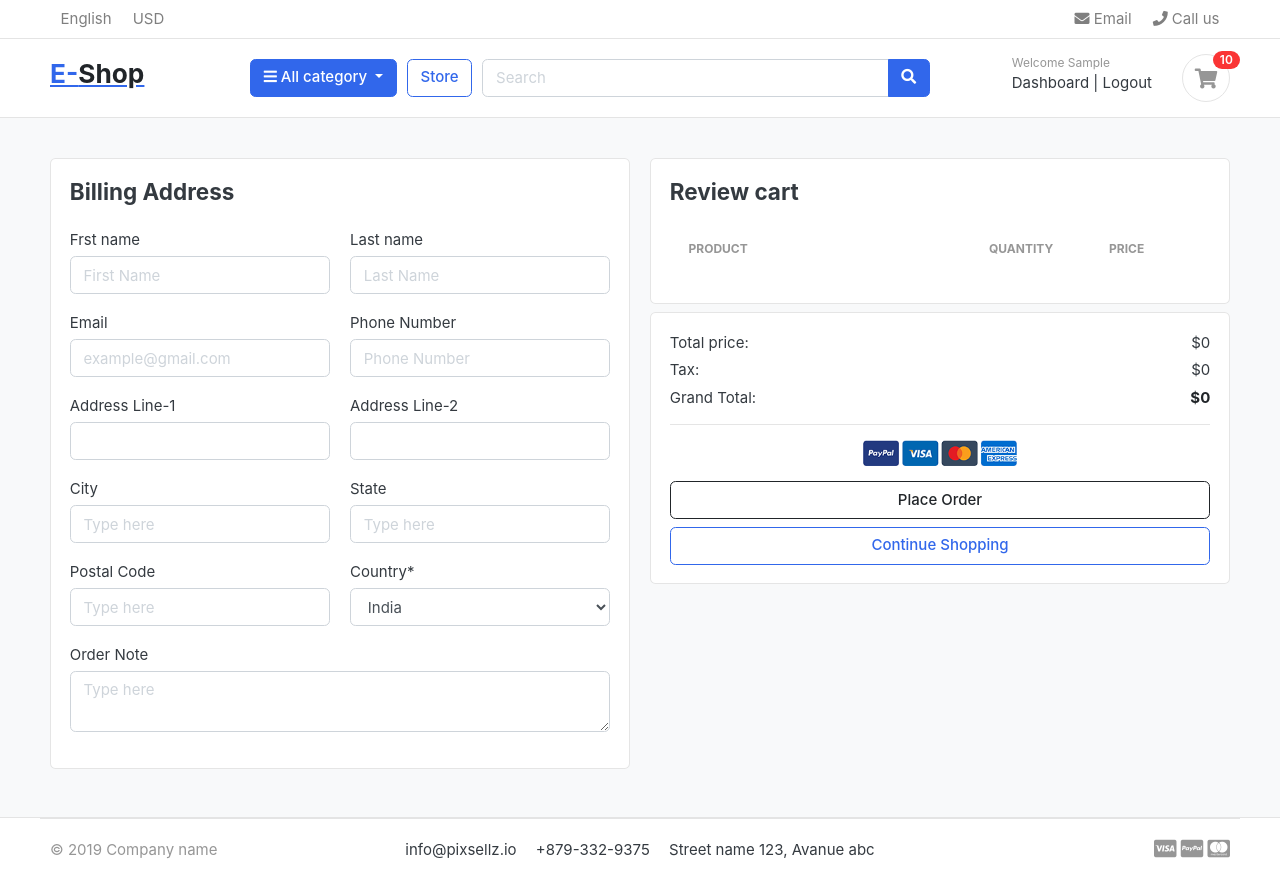
After one commit to SantoshRaj007/python-proj, a Django app: page /cart/checkout/ in a window 1280 px wide. The commit adds this page. Run offline with Django 5.2, Linux system fonts and the light colour scheme; a user stored in the database is signed in; tables that the repository leaves empty hold one stand-in row (values such as "Sample post"); lists and menus that the app fills with data are empty; some libraries are stand-ins or nearby versions; some web fonts are replaced.

Commit message:
cart and shipping is working

```diff
--- a/accounts/urls.py
+++ b/accounts/urls.py
@@ -11,6 +11,6 @@ urlpatterns = [
     path('activate/<uidb64>/<token>/', views.activate, name='activate'),
 
     path('forgotPassword/', views.forgotPassword, name='forgotPassword'),
-    path('resetpassword_validate/<uidb64>/<token>/', views.activate, name='resetpassword_validate'),
+    path('resetpassword_validate/<uidb64>/<token>/', views.resetpassword_validate, name='resetpassword_validate'),
     path('resetPassword/', views.resetPassword, name='resetPassword'),
 ]
--- a/carts/context_processors.py
+++ b/carts/context_processors.py
@@ -8,7 +8,10 @@ def counter(request):
     else:
         try:
             cart = Cart.objects.filter(cart_id=_cart_id(request))
-            cart_items = CartItem.objects.all().filter(cart=cart[:1])
+            if request.user.is_authenticated:
+                cart_items = CartItem.objects.all().filter(user=request.user)
+            else:
+                cart_items = CartItem.objects.all().filter(cart=cart[:1])
             for cart_item in cart_items:
                 cart_count += cart_item.quantity
         except Cart.DoesNotExist:
--- a/carts/models.py
+++ b/carts/models.py
@@ -1,4 +1,5 @@
 from django.db import models
+from accounts.models import Account
 from store.models import Product, Variation
 
 
@@ -12,9 +13,10 @@ class Cart(models.Model):
         return self.cart_id
 
 class CartItem(models.Model):
+    user = models.ForeignKey(Account, on_delete=models.CASCADE, null=True)
     product = models.ForeignKey(Product, on_delete=models.CASCADE)
     variations = models.ManyToManyField(Variation, blank=True)
-    cart = models.ForeignKey(Cart, on_delete=models.CASCADE)
+    cart = models.ForeignKey(Cart, on_delete=models.CASCADE, null=True)
     quantity = models.IntegerField()
     is_active = models.BooleanField(default=True)
 
--- a/carts/urls.py
+++ b/carts/urls.py
@@ -6,4 +6,6 @@ urlpatterns = [
     path('add_cart/<int:product_id>/', views.add_cart, name='add_cart'),
     path('remove_cart/<int:product_id>/<int:cart_item_id>/', views.remove_cart, name='remove_cart'),
     path('remove_cart_item/<int:product_id>/<int:cart_item_id>/', views.remove_cart_item, name='remove_cart_item'),
+
+    path('checkout/', views.checkout, name='checkout'),
 ]
--- a/carts/views.py
+++ b/carts/views.py
@@ -2,6 +2,7 @@ from django.shortcuts import get_object_or_404, redirect, render
 from .models import Cart, CartItem
 from store.models import Product, Variation
 from django.core.exceptions import ObjectDoesNotExist
+from django.contrib.auth.decorators import login_required
 
 # Create your views here.
 def _cart_id(request):
@@ -12,65 +13,116 @@ def _cart_id(request):
 
 
 def add_cart(request, product_id):
+    current_user = request.user
     product = Product.objects.get(id=product_id)
-    product_variation = []
-    if request.method == 'POST':
-        for item in request.POST:
-            key = item
-            value = request.POST[key]
+    # if the user is authenticated
+    if current_user.is_authenticated:
+        product_variation = []
+        if request.method == 'POST':
+            for item in request.POST:
+                key = item
+                value = request.POST[key]
 
-            try:
-                variation = Variation.objects.get(product=product, variation_category__iexact=key, variation_value__iexact=value)
-                product_variation.append(variation)
-            except:
-                pass
+                try:
+                    variation = Variation.objects.get(product=product, variation_category__iexact=key, variation_value__iexact=value)
+                    product_variation.append(variation)
+                except:
+                    pass
+
+        is_cart_item_exists = CartItem.objects.filter(product=product, user=current_user).exists()
+        if is_cart_item_exists:
+            cart_item = CartItem.objects.filter(product=product, user=current_user)
+            ex_var_list = []
+            id = []
+            for item in cart_item:
+                existing_variation = item.variations.all()
+                ex_var_list.append(list(existing_variation))
+                id.append(item.id)
+
+            if product_variation in ex_var_list:
+                index = ex_var_list.index(product_variation)
+                item_id = id[index]
+                item = CartItem.objects.get(product=product, id=item_id)
+                item.quantity += 1
+                item.save()
+
+            else:
+                item = CartItem.objects.create(product=product, quantity=1, user=current_user)
+                if len(product_variation) > 0:
+                    item.variations.clear()
+                    item.variations.add(*product_variation)
+                item.save()
+        else:
+            cart_item = CartItem.objects.create(
+                product = product,
+                quantity = 1,
+                user = current_user,
+            )
+            if len(product_variation) > 0:
+                cart_item.variations.clear()
+                cart_item.variations.add(*product_variation)
+            cart_item.save()
+        return redirect('cart')
+    # if user is not authenticated
+    else:
+        product_variation = []
+        if request.method == 'POST':
+            for item in request.POST:
+                key = item
+                value = request.POST[key]
+
+                try:
+                    variation = Variation.objects.get(product=product, variation_category__iexact=key, variation_value__iexact=value)
+                    product_variation.append(variation)
+                except:
+                    pass
 
 
-    try:
-        cart = Cart.objects.get(cart_id=_cart_id(request))
-    except Cart.DoesNotExist:
-        cart = Cart.objects.create(
-            cart_id = _cart_id(request)
-        )
-    cart.save()
+        try:
+            cart = Cart.objects.get(cart_id=_cart_id(request))
+        except Cart.DoesNotExist:
+            cart = Cart.objects.create(
+                cart_id = _cart_id(request)
+            )
+        cart.save()
 
-    is_cart_item_exists = CartItem.objects.filter(product=product, cart=cart).exists()
-    if is_cart_item_exists:
-        cart_item = CartItem.objects.filter(product=product, cart=cart)
+        is_cart_item_exists = CartItem.objects.filter(product=product, cart=cart).exists()
+        if is_cart_item_exists:
+            cart_item = CartItem.objects.filter(product=product, cart=cart)
 
-        ex_var_list = []
-        id = []
-        for item in cart_item:
-            existing_variation = item.variations.all()
-            ex_var_list.append(list(existing_variation))
-            id.append(item.id)
+            ex_var_list = []
+            id = []
+            for item in cart_item:
+                existing_variation = item.variations.all()
+                ex_var_list.append(list(existing_variation))
+                id.append(item.id)
 
-        print(ex_var_list)
+            print(ex_var_list)
 
-        if product_variation in ex_var_list:
-            index = ex_var_list.index(product_variation)
-            item_id = id[index]
-            item = CartItem.objects.get(product=product, id=item_id)
-            item.quantity += 1
-            item.save()
+            if product_variation in ex_var_list:
+                index = ex_var_list.index(product_variation)
+                item_id = id[index]
+                item = CartItem.objects.get(product=product, id=item_id)
+                item.quantity += 1
+                item.save()
 
+            else:
+                item = CartItem.objects.create(product=product, quantity=1, cart=cart)
+                if len(product_variation) > 0:
+                    item.variations.clear()
+                    item.variations.add(*product_variation)
+                item.save()
         else:
-            item = CartItem.objects.create(product=product, quantity=1, cart=cart)
+            cart_item = CartItem.objects.create(
+                product = product,
+                quantity = 1,
+                cart = cart,
+            )
             if len(product_variation) > 0:
-                item.variations.clear()
-                item.variations.add(*product_variation)
-            item.save()
-    else:
-        cart_item = CartItem.objects.create(
-            product = product,
-            quantity = 1,
-            cart = cart,
-        )
-        if len(product_variation) > 0:
-            cart_item.variations.clear()
-            cart_item.variations.add(*product_variation)
-        cart_item.save()
-    return redirect('cart')
+                cart_item.variations.clear()
+                cart_item.variations.add(*product_variation)
+            cart_item.save()
+        return redirect('cart')
 
 def remove_cart(request, product_id, cart_item_id):
     cart = Cart.objects.get(cart_id=_cart_id(request))
@@ -97,6 +149,33 @@ def cart(request, total=0, quantity=0, cart_items=None):
     try:
         tax = 0
         grand_total = 0
+        if request.user.is_authenticated:
+            cart_items = CartItem.objects.filter(user=request.user, is_active=True)
+        else:
+            cart = Cart.objects.get(cart_id=_cart_id(request))
+            cart_items = CartItem.objects.filter(cart=cart, is_active=True)
+        for cart_item in cart_items:
+            total += (cart_item.product.price * cart_item.quantity)
+            quantity += cart_item.quantity
+        tax = (1 * total)/100
+        grand_total = total + tax
+    except ObjectDoesNotExist:
+        pass  #just ignore
+
+    context = {
+        'total': total,
+        'quantity': quantity,
+        'cart_items': cart_items,
+        'tax': tax,
+        'grand_total': grand_total,
+    }
+    return render(request, 'store/cart.html', context)
+
+@login_required(login_url='login')
+def checkout(request, total=0, quantity=0, cart_items=None):
+    try:
+        tax = 0
+        grand_total = 0
         cart = Cart.objects.get(cart_id=_cart_id(request))
         cart_items = CartItem.objects.filter(cart=cart, is_active=True)
         for cart_item in cart_items:
@@ -114,4 +193,4 @@ def cart(request, total=0, quantity=0, cart_items=None):
         'tax': tax,
         'grand_total': grand_total,
     }
-    return render(request, 'store/cart.html', context)
+    return render(request, 'store/checkout.html', context)
--- a/ecart/settings.py
+++ b/ecart/settings.py
@@ -136,6 +136,6 @@ MESSAGE_TAGS = {
 #configure email host SMTP
 EMAIL_HOST = 'smtp.gmail.com'
 EMAIL_PORT = 587
-EMAIL_HOST_USER = 'sweet007bca@gmail.com'
-EMAIL_HOST_PASSWORD = 'Sannu85888@#'
+EMAIL_HOST_USER = 'demoinfo.in@gmail.com'
+EMAIL_HOST_PASSWORD = 'Sannu85888.'
 EMAIL_USE_TLS = True
--- a/templates/accounts/reset_password_email.html
+++ b/templates/accounts/reset_password_email.html
@@ -3,7 +3,7 @@
 Hi {{ user.first_name }},
 
 As requested, Please click on below link to reset your password.
-http://{{domain}}{% url 'resetpassword_validate' uidb64=uid token=token %}
+<a href="http://{{domain}}{% url 'resetpassword_validate' uidb64=uid token=token %}">Reset Password</a>
 
 if you think it's you, please ignore this email.
 
--- a/templates/store/cart.html
+++ b/templates/store/cart.html
@@ -96,7 +96,7 @@
                         <p class="text-center mb-3">
                             <img src="{% static 'images/misc/payments.png' %}" height="26">
                         </p>
-                        <a href="./place-order.html" class="btn btn-primary btn-block"> Checkout </a>
+                        <a href="{% url 'checkout' %}" class="btn btn-primary btn-block"> Checkout </a>
                         <a href="{% url 'store' %}" class="btn btn-light btn-block">Continue Shopping</a>
                     </div>
                 </div>
--- /dev/null
+++ b/templates/store/checkout.html
@@ -0,0 +1,163 @@
+{% extends 'base.html' %}
+
+{% load static %}
+
+{% block content %}
+
+<section class="section-content padding-y bg">
+    <div class="container">
+        <div class="row">
+            <main class="col-md-6">
+
+                <article class="card mb-2">
+                    <div class="card-body">
+                        <h4 class="card-title mb-4">Billing Address</h4>
+                        <form action="" method="POST">
+                            {% csrf_token %}
+                            <div class="row">
+                                <div class="form-group col-sm-6">
+                                    <label>Frst name</label>
+                                    <input type="text" name="first_name" placeholder="First Name" class="form-control" required>
+                                </div>
+                                <div class="form-group col-sm-6">
+                                    <label>Last name</label>
+                                    <input type="text" name="last_name" placeholder="Last Name" class="form-control">
+                                </div>
+                            </div>
+                            <div class="row">
+                                <div class="form-group col-sm-6">
+                                    <label>Email</label>
+                                    <input type="email" placeholder="example@gmail.com" class="form-control">
+                                </div>
+                                <div class="form-group col-sm-6">
+                                    <label>Phone Number</label>
+                                    <input type="number" placeholder="Phone Number" name="phone_number" class="form-control">
+                                </div>
+                            </div>
+                            <div class="row">
+                                <div class="form-group col-sm-6">
+                                    <label>Address Line-1</label>
+                                    <input type="text" name="address" class="form-control">
+                                </div>
+                                <div class="form-group col-sm-6">
+                                    <label>Address Line-2</label>
+                                    <input type="text" name="address" class="form-control">
+                                </div>
+                            </div>
+                            <div class="row">
+                                <div class="form-group col-sm-6">
+                                    <label>City</label>
+                                    <input type="text" placeholder="Type here" class="form-control">
+                                </div>
+                                <div class="form-group col-sm-6">
+                                    <label>State</label>
+                                    <input type="text" placeholder="Type here" class="form-control">
+                                </div>
+                            </div>
+                            <div class="row">
+                                <div class="form-group col-sm-6">
+                                    <label>Postal Code</label>
+                                    <input type="number" placeholder="Type here" class="form-control">
+                                </div>
+                                <div class="form-group col-sm-6">
+                                    <label>Country*</label>
+                                    <select name="" class="form-control">
+                                        <option value="">India</option>
+                                        <option value="">United States</option>
+                                        <option value="">France</option>
+                                        <option value="">Italy</option>
+                                    </select>
+                                </div>
+                            </div>
+                            <div class="row">
+                                <div class="form-group col-sm-12">
+                                    <label>Order Note</label>
+                                    <textarea type="text" placeholder="Type here" rows="2" class="form-control"></textarea>
+                                </div>
+                            </div>
+                    </div>
+                </article>
+            </main>
+
+            <aside class="col-md-6">
+                <article class="card mb-2">
+                    <div class="card-body">
+                        <h4 class="card-title mb-4">Review cart</h4>
+                        <div class="row">
+                            <div class="col-md-12">
+                                    <table class="table table-borderless table-shopping-cart rounded">
+                                        <thead class="text-muted">
+                                            <tr class="small text-uppercase">
+                                                <th scope="col">Product</th>
+                                                <th scope="col" width="120">Quantity</th>
+                                                <th scope="col" width="120">Price</th>
+                                            </tr>
+                                        </thead>
+                                        <tbody>
+                                            {% for cart_item in cart_items %}
+                                            <tr>
+                                                <td>
+                                                    <figure class="itemside align-items-center">
+                                                        <div class="aside"><img src="{{ cart_item.product.images.url }}" class="img-sm"></div>
+                                                        <figcaption class="info">
+                                                            <a href="{{ cart_item.product.get_url }}" class="title text-dark">{{ cart_item.product.product_name }}</a>
+                                                            <p class="text-muted small">
+                                                                {% if cart_item.variations.all %}
+                                                                    {% for item in cart_item.variations.all %}
+                                                                        {{ item.variation_category | capfirst}} : {{ item.variation_value | capfirst}} <br>
+                                                                    {% endfor %}
+                                                                {% endif %}
+                                                            </p>
+                                                        </figcaption>
+                                                    </figure>
+                                                </td>
+                                                <td>
+                                                    <div class="col">
+                                                        <div class="input-group input-spinner">
+                                                            <label for="">{{ cart_item.quantity }}</label>
+                                                        </div>
+                                                    </div>
+                                                </td>
+                                                <td>
+                                                    <div class="price-wrap">
+                                                        <var class="price">$ {{ cart_item.sub_total }}</var>
+                                                        <small class="text-muted">${{ cart_item.product.price }} each</small>
+                                                    </div>
+                                                </td>
+                                            </tr>
+                                            {% endfor %}
+                                        </tbody>
+                                    </table>
+                            </div>
+                        </div>
+                    </div>
+                </article>
+                <div class="card">
+                    <div class="card-body">
+                        <dl class="dlist-align">
+                            <dt>Total price:</dt>
+                            <dd class="text-right">${{ total }}</dd>
+                        </dl>
+                        <dl class="dlist-align">
+                            <dt>Tax:</dt>
+                            <dd class="text-right"> ${{ tax }}</dd>
+                        </dl>
+                        <dl class="dlist-align">
+                            <dt>Grand Total:</dt>
+                            <dd class="text-right text-dark b"><strong>${{ grand_total }}</strong></dd>
+                        </dl>
+                        <hr>
+                        <p class="text-center mb-3">
+                            <img src="{% static 'images/misc/payments.png' %}" height="26">
+                        </p>
+                        <button type="submit" name="submit" class="btn btn-outline-dark btn-block">Place Order</button>
+                        <a href="{% url 'store' %}" class="btn btn-outline-primary btn-block mr-2">Continue Shopping</a>
+                    </form>
+                    </div>
+                </div>
+            </aside>
+        </div>
+    </div>
+</section>
+
+{% endblock %}
```
Also changed, not shown: accounts/views.py (+14 -0 lines), carts/migrations/0003_cartitem_user_alter_cartitem_cart.py (added).
